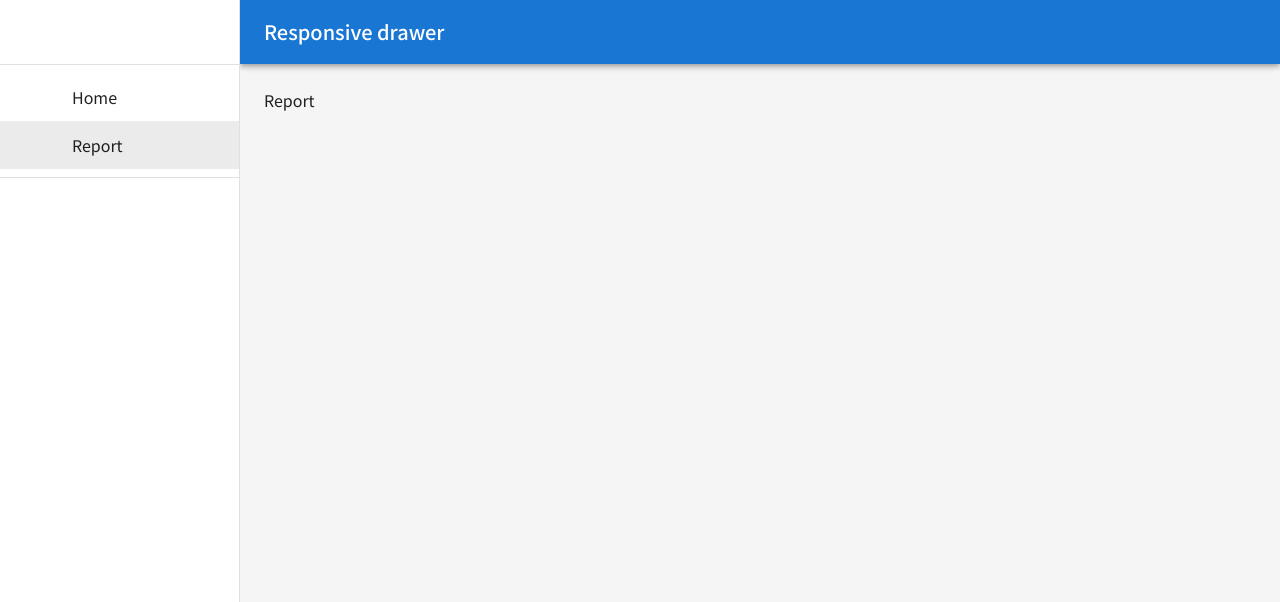
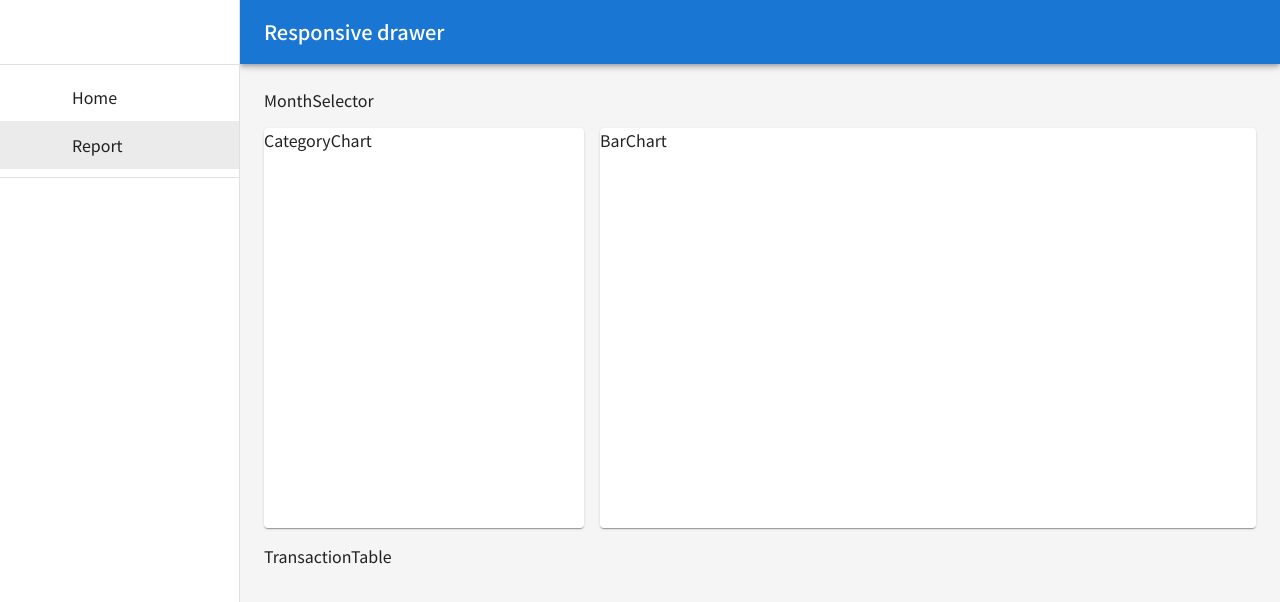
Before and after one commit to miyagi-h-tech/udemy-household-app, a React (Create React App) app: page /report in a window 1280 px wide. Shown: the top 602 px of the page. Built offline with nearby package versions, Linux system fonts and the light colour scheme; no server answers; the database is empty; some icons are missing.

Commit message:
Report画面の大まかなレイアウト

```diff
--- /dev/null
+++ b/src/components/BarChart.tsx
@@ -0,0 +1,9 @@
+import React from 'react'
+
+function BarChart() {
+  return (
+    <div>BarChart</div>
+  )
+}
+
+export default BarChart
--- /dev/null
+++ b/src/components/CategoryChart.tsx
@@ -0,0 +1,9 @@
+import React from 'react'
+
+function CategoryChart() {
+  return (
+    <div>CategoryChart</div>
+  )
+}
+
+export default CategoryChart
--- /dev/null
+++ b/src/components/MonthSelector.tsx
@@ -0,0 +1,9 @@
+import React from 'react'
+
+const MonthSelector = () => {
+  return (
+    <div>MonthSelector</div>
+  )
+}
+
+export default MonthSelector
--- /dev/null
+++ b/src/components/TransactionTable.tsx
@@ -0,0 +1,9 @@
+import React from 'react'
+
+function TransactionTable() {
+  return (
+    <div>TransactionTable</div>
+  )
+}
+
+export default TransactionTable
--- a/src/pages/Report.tsx
+++ b/src/pages/Report.tsx
@@ -1,8 +1,35 @@
+import { Grid, Paper } from '@mui/material'
 import React from 'react'
+import MonthSelector from '../components/MonthSelector'
+import CategoryChart from '../components/CategoryChart'
+import BarChart from '../components/BarChart'
+import TransactionTable from '../components/TransactionTable'
 
 const Report = () => {
+  const commonPaperStyle = {
+    height: { xs: "auto", md: "400px" },
+    display: "flex",
+    flexDerection: "column",
+  }
   return (
-    <div>Report</div>
+    <Grid container spacing={2}>
+      <Grid size={{ xs: 12 }}>
+        <MonthSelector />
+      </Grid>
+      <Grid size={{ xs: 12, md: 4 }}>
+        <Paper sx={commonPaperStyle}>
+          <CategoryChart />
+        </Paper>
+      </Grid>
+      <Grid size={{ xs: 12, md: 8 }}>
+        <Paper sx={commonPaperStyle}>
+          <BarChart />
+        </Paper>
+      </Grid>
+      <Grid size={{ xs: 12 }}>
+        <TransactionTable />
+      </Grid>
+    </Grid>
   )
 }
 
```
